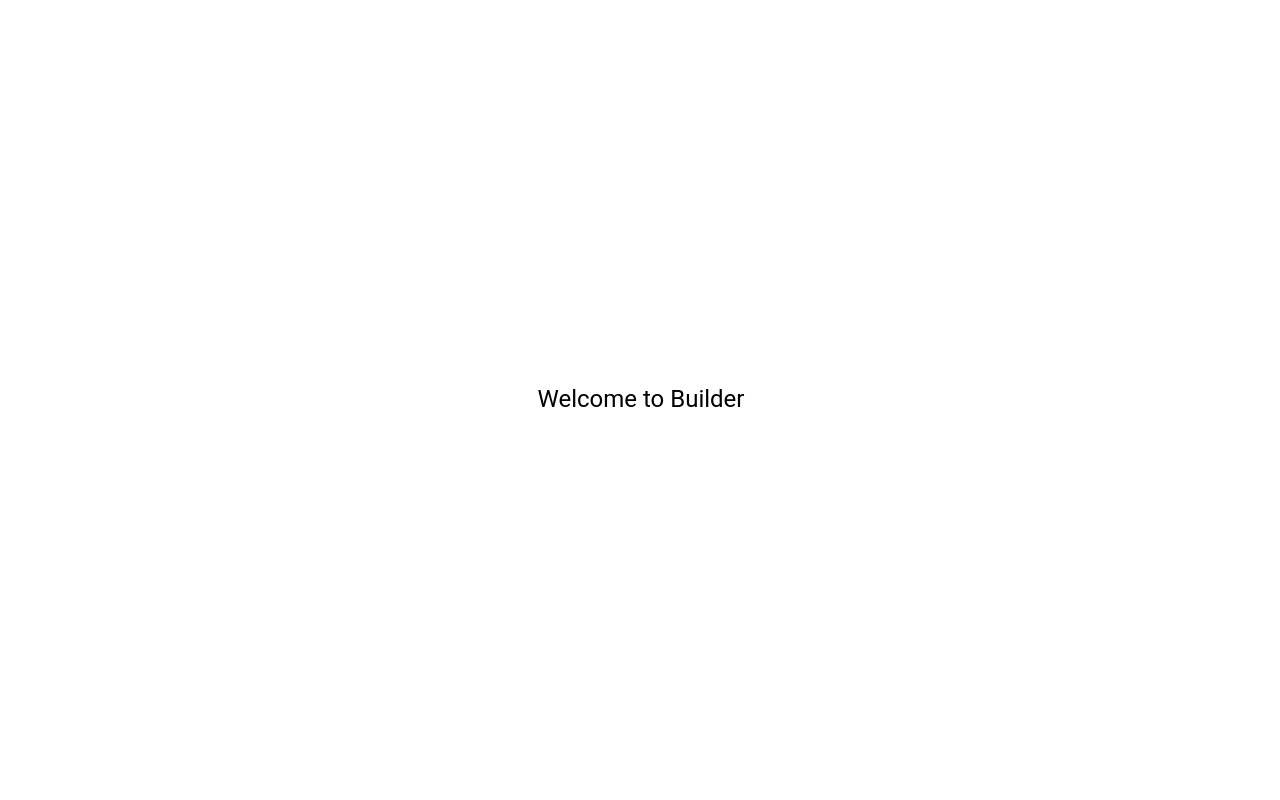
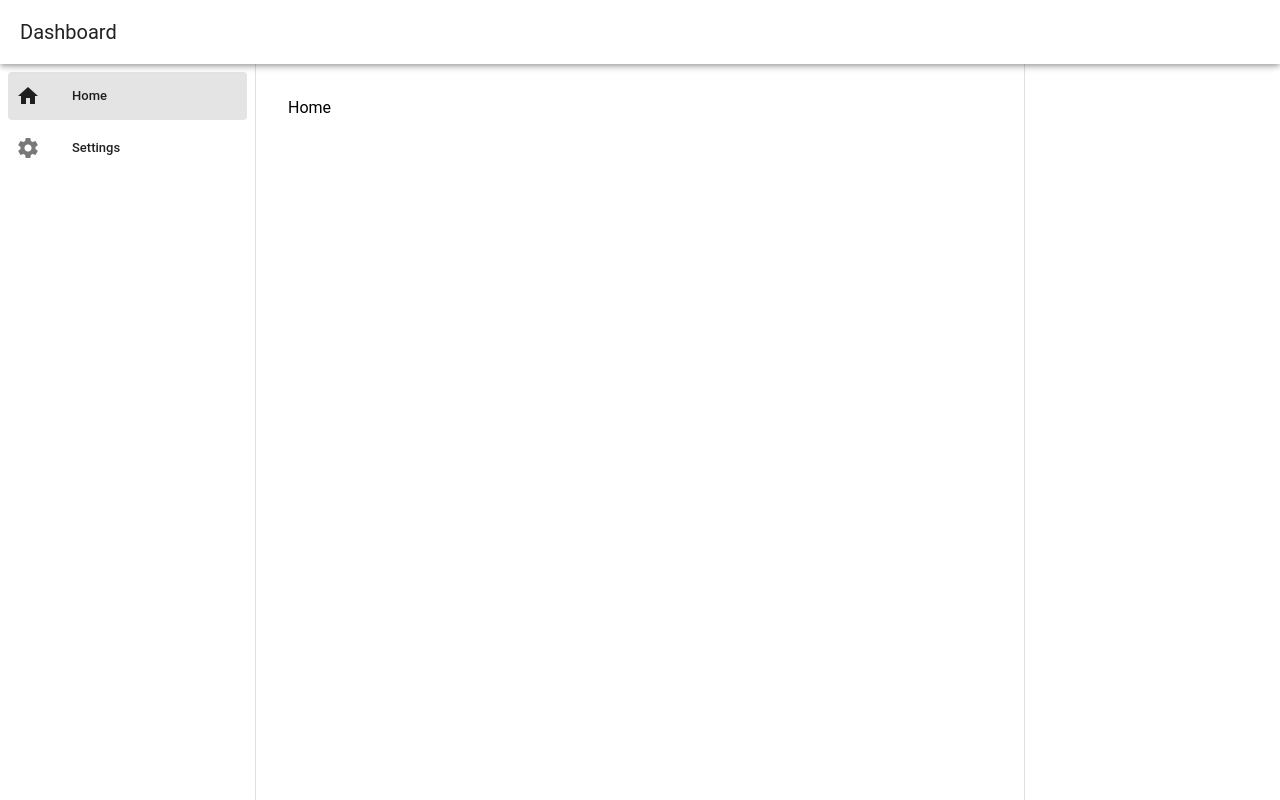
Before and after one commit to mlcfl/beaver, a Nuxt app: page / in a window 1280 px wide. Built offline with nearby package versions, Linux system fonts and the light colour scheme.

Commit message:
feat(ui): add basic layout

```diff
--- a/src/assets/styles/global.scss
+++ b/src/assets/styles/global.scss
@@ -1,4 +1,3 @@
 html {
-  overflow-y: auto;
-  scrollbar-gutter: stable both-edges;
+	overflow-y: auto;
 }
--- a/src/layouts/default.vue
+++ b/src/layouts/default.vue
@@ -1,17 +1,43 @@
-<style lang="scss" module>
-.main {
-	display: flex;
-	justify-content: center;
-	align-items: center;
-	width: 100vw;
-	width: 100dvw;
-	height: 100vh;
-	height: 100dvh;
-}
-</style>
+<template>
+	<VLayout min-height="100dvh">
+		<VAppBar title="Dashboard" />
+		<VNavigationDrawer>
+			<VList nav>
+				<VListItem
+					v-for="(item, i) in items"
+					:key="i"
+					:value="item"
+					:to="item.url"
+				>
+					<template #prepend>
+						<VIcon :icon="item.icon" />
+					</template>
+					<VListItemTitle>{{ item.label }}</VListItemTitle>
+				</VListItem>
+			</VList>
+		</VNavigationDrawer>
+		<VNavigationDrawer location="right">
+			<div id="sidebar-right" />
+		</VNavigationDrawer>
+		<VMain>
+			<VContainer>
+				<slot />
+			</VContainer>
+		</VMain>
+	</VLayout>
+</template>
 
-<template>
-	<main :class="$style.main">
-		<slot />
-	</main>
-</template>
+<script lang="ts" setup>
+const items = [
+	{
+		label: "Home",
+		icon: "mdi-home",
+		url: "/",
+	},
+	{
+		label: "Settings",
+		icon: "mdi-cog",
+		url: "/settings",
+	},
+];
+</script>
--- a/src/pages/index.vue
+++ b/src/pages/index.vue
@@ -1,5 +1,3 @@
 <template>
-	<div class="text-center">
-		<div class="text-h5">Welcome to Builder</div>
-	</div>
+	<VContainer>Home</VContainer>
 </template>
--- /dev/null
+++ b/src/pages/settings.vue
@@ -0,0 +1,3 @@
+<template>
+	<VContainer>Settings</VContainer>
+</template>
```
